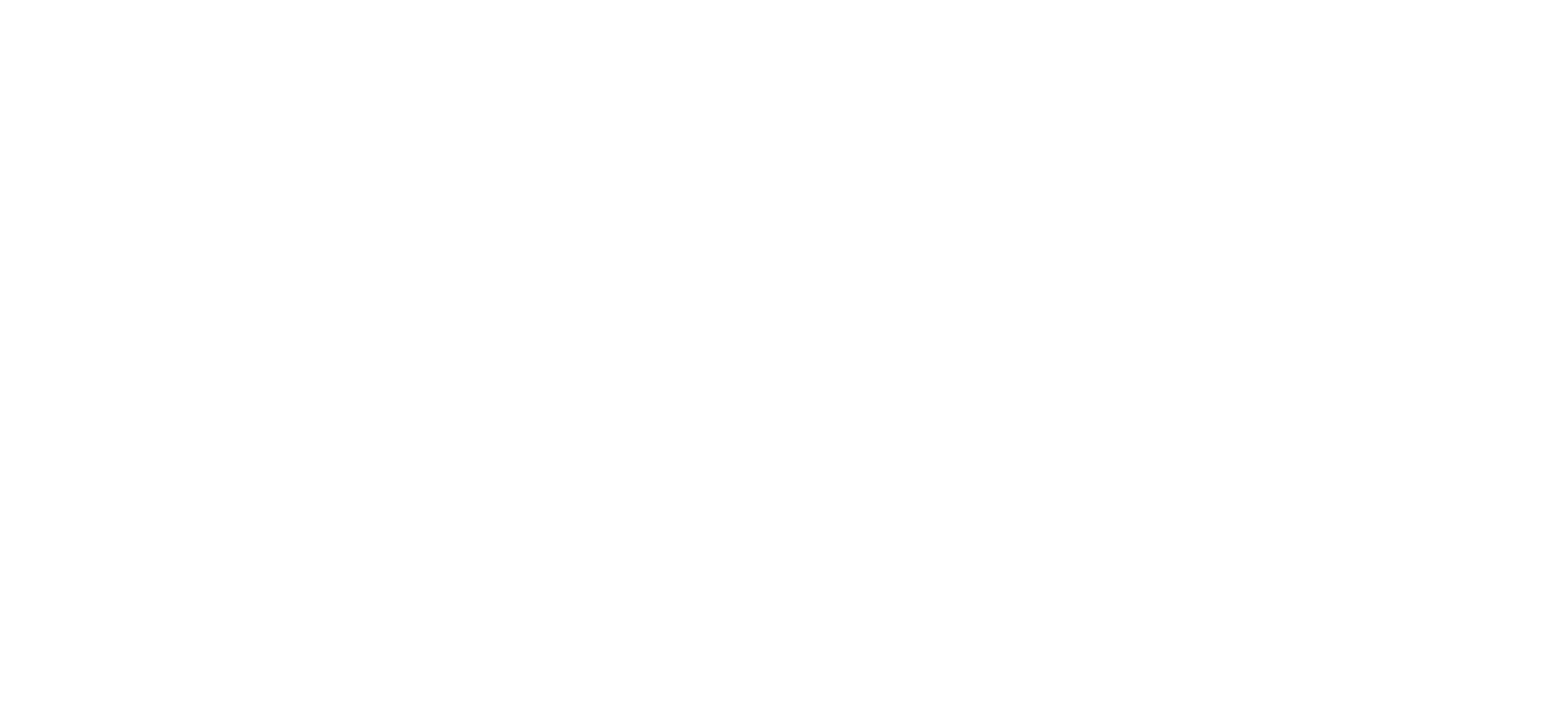
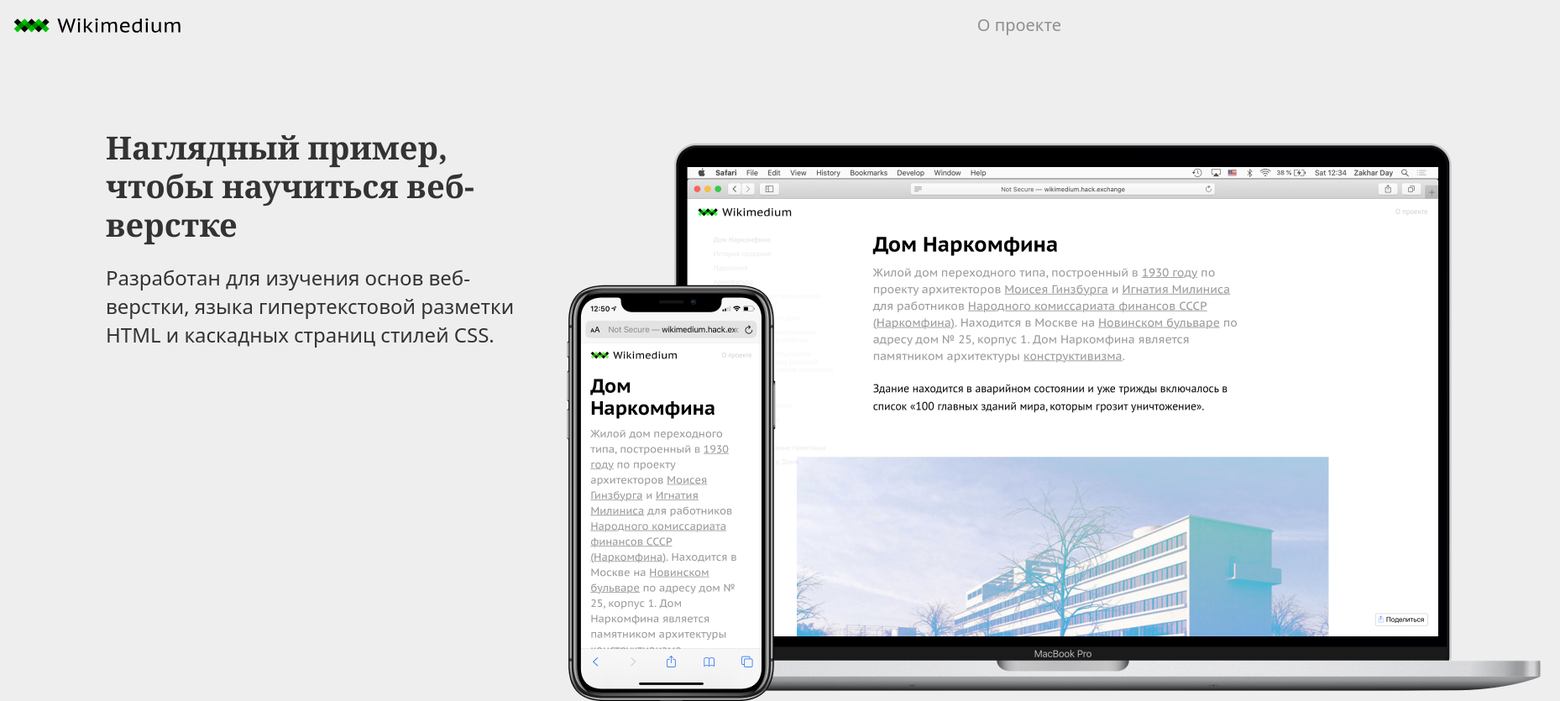
Before and after one commit to zhuravlevb/hse_narkomfin, a plain HTML site: page about.html in a window 1280 px wide. Shown: the top 835 px of the page at 84% size, 1858 px wide, since content can reach past the window. Before the commit the page ends 800 px from the top, so only its background shows below. Drawn offline with Linux system fonts and the light colour scheme.

Commit message:
сверстана страница about

```diff
--- a/about.html
+++ b/about.html
@@ -1,9 +1,62 @@
 <!DOCTYPE html>
-<html lang="en">
+<html lang="ru" id="aboutparent">
     <head>
         <meta charset="UTF-8" />
         <meta name="viewport" content="width=device-width, initial-scale=1.0" />
-        <title>Document</title>
+        <title>О проекте</title>
+        <link rel="stylesheet" href="stylesheets/style.css" />
     </head>
-    <body></body>
+    <body id="about">
+        <nav class="menubar">
+            <a href="index.html"><img src="images/logo.svg" alt="logo" /></a>
+            <a href="about.html">О проекте</a>
+        </nav>
+
+        <section id="first">
+            <div>
+                <h2>Наглядный пример, чтобы&nbsp;научиться веб-верстке</h2>
+                <p>
+                    Разработан для&nbsp;изучения основ веб-верстки, языка
+                    гипертекстовой разметки HTML и&nbsp;каскадных страниц стилей
+                    CSS.
+                </p>
+            </div>
+            <div>
+                <img src="images/about1.png" />
+            </div>
+        </section>
+
+        <section id="second">
+            <div>
+                <img src="images/about2.png" />
+            </div>
+            <div>
+                <h2>
+                    С&nbsp;нуля до&nbsp;первого сайта под&nbsp;компьютеры,
+                    смартфоны и&nbsp;планшеты
+                </h2>
+                <p>
+                    Чтобы начать изучать веб-верстку на&nbsp;этом проекте,
+                    не&nbsp;требуется каких-то специальных знаний, кроме
+                    базового умения пользоваться компьютером.
+                </p>
+            </div>
+        </section>
+
+        <section id="third">
+            <div>
+                <h2>Реальный проект, реальный рабочий процесс</h2>
+                <p>
+                    Обучение приближено к&nbsp;работе в&nbsp;реальной жизни,
+                    работа разбита на&nbsp;этапы от&nbsp;типографики, создания
+                    меню и&nbsp;использования эффектов, до&nbsp;адаптации
+                    под&nbsp;мобильные устройства и&nbsp;использования
+                    JavaScript скриптов.
+                </p>
+            </div>
+            <div>
+                <img src="images/about3.png" />
+            </div>
+        </section>
+    </body>
 </html>
--- a/stylesheets/layout.css
+++ b/stylesheets/layout.css
@@ -177,7 +177,7 @@ nav.menubar {
     justify-content: space-between;
 }
 
-nav.menubar > img {
+nav.menubar img {
     width: 200px;
     margin: 0;
 }
@@ -193,3 +193,89 @@ nav.menubar a {
 nav.menubar a:hover {
     color: #333;
 }
+
+/* about page styles */
+#about {
+    width: 100%;
+    overflow-x: hidden;
+}
+
+#aboutparent::after {
+    content: "";
+    /* background: url("../images/1440.png"); */
+    width: 1440px;
+    height: 3120px;
+    display: block;
+    margin: 0 auto;
+    position: absolute;
+    top: 0;
+    left: calc(50% - 720px);
+    opacity: 0.2;
+}
+
+#about section {
+    display: flex;
+    justify-content: space-between;
+}
+
+#about section img {
+    width: auto;
+    margin: 0;
+}
+
+#about h2,
+#about p {
+    width: 100%;
+}
+
+#about h2 {
+    font-size: 38px;
+    line-height: 46px;
+    margin: 0;
+}
+
+#about p {
+    font-size: 24px;
+    line-height: 34px;
+    margin: 24px 0;
+}
+
+#about section div {
+    width: 48%;
+}
+
+#first {
+    margin-top: 96px;
+}
+
+#first img {
+    width: 1100px;
+}
+
+#first div:nth-of-type(1),
+#third div:nth-of-type(1) {
+    padding: 40px 0 0 110px;
+}
+
+#second img {
+    width: 650px;
+}
+
+#about #second {
+    margin-top: 110px;
+}
+
+#second div:nth-of-type(2) {
+    padding: 50px 20px 0 10px;
+}
+
+#about #third {
+    margin-top: 190px;
+    border-bottom: 1px solid #ccc;
+}
+
+#third img {
+    width: 1050px;
+    margin: 10px 0 0 10px;
+    border-left: 1px solid #ccc;
+}
```
Also changed, not shown: index.html (+2 -2 lines), images/1440.png (added), images/about1.png (added), images/about2.png (added), images/about3.png (added).
